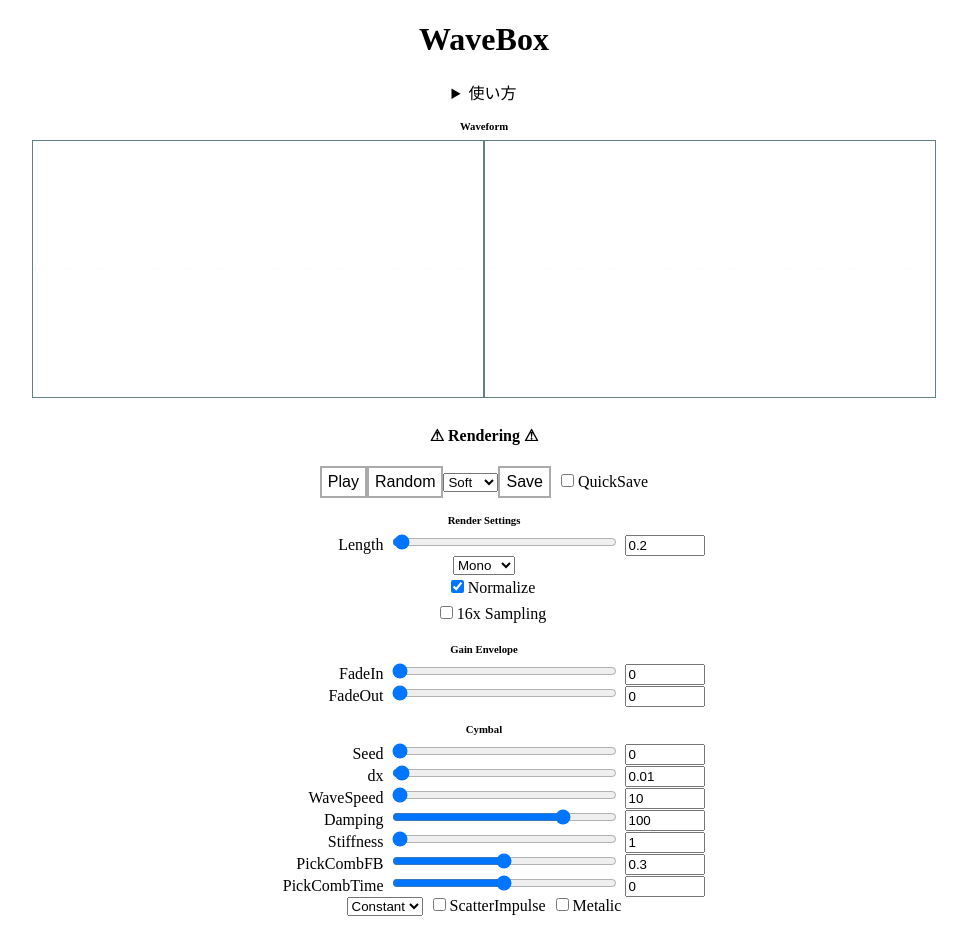
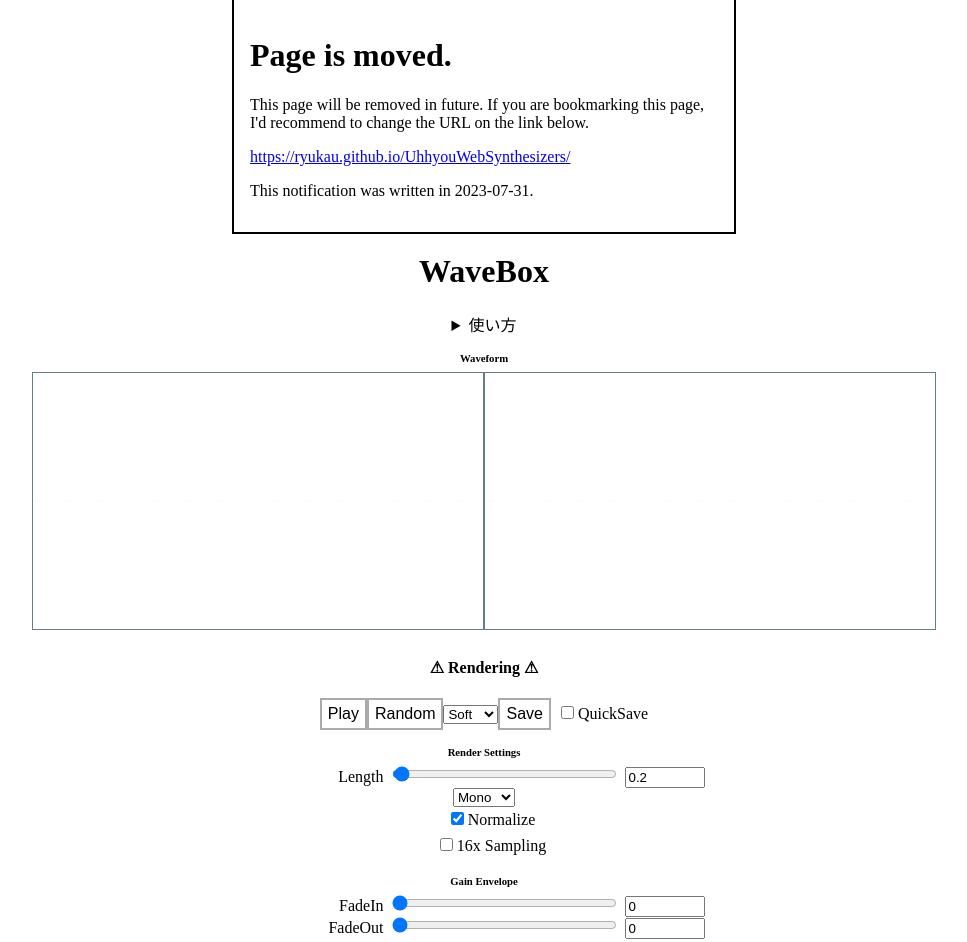
Before and after one commit to ryukau/WaveBox, a plain HTML site: page index.html in a window 1280 px wide. Shown: the top 942 px of the page, without its empty margins (156-1123 px from the left). Drawn offline with Linux system fonts and the light colour scheme.

Commit message:
Update index.html

```diff
--- a/index.html
+++ b/index.html
@@ -173,6 +173,21 @@
 </head>
 
 <body>
+<div style="
+display: flex;
+justify-content: center;
+">
+<div style="
+width: 500px;
+padding: 1rem;
+outline: solid 2px black;
+">
+<h1>Page is moved.</h1>
+<p>This page will be removed in future. If you are bookmarking this page, I'd recommend to change the URL on the link below.</p>
+<p><a href="https://ryukau.github.io/UhhyouWebSynthesizers/">https://ryukau.github.io/UhhyouWebSynthesizers/</a></p>
+<p>This notification was written in 2023-07-31.</p>
+</div>
+</div>
 	<p id="unsupported">ブラウザが対応していない場合、このテキストが消えずに表示されます。</p>
 
 	<script src="lib/mersenne-twister.js"></script>
```
